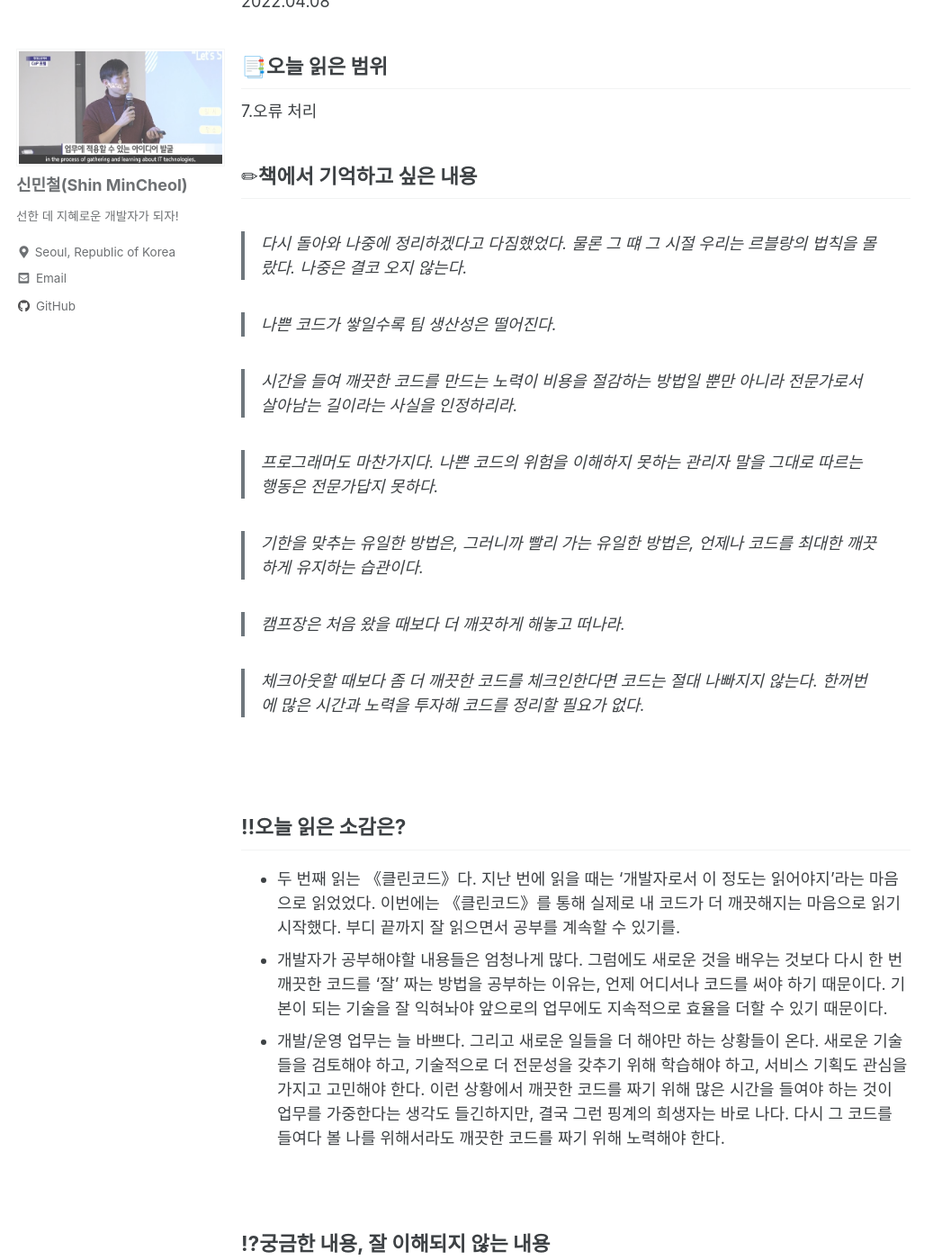
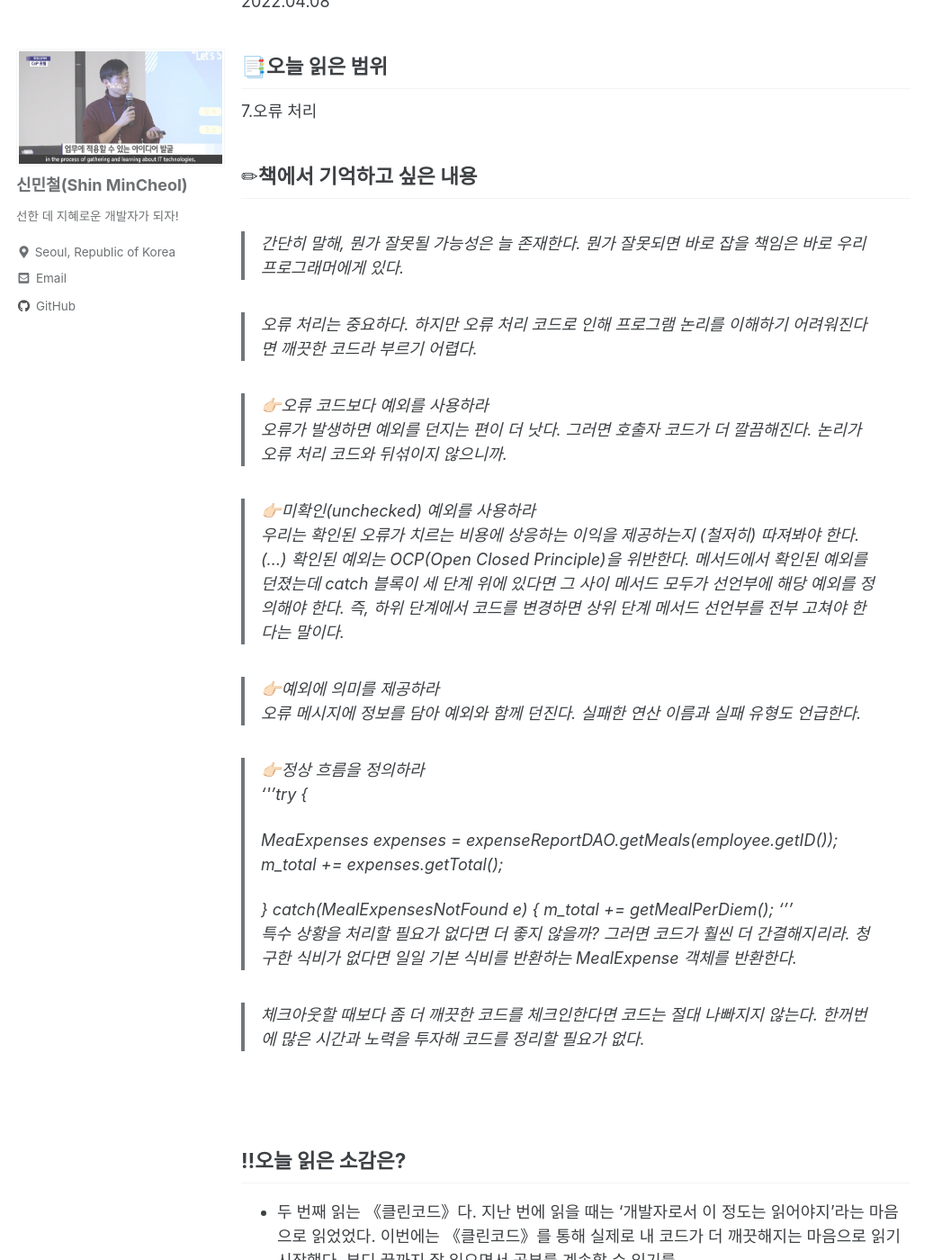
Before and after one commit to alsoj/alsoj.github.io, a Jekyll site: the page built from _posts/til/clean code/2022-04-08-7.오류 처리.md, in a window 1280 px wide and 1400 px high, scrolled down 280 px. Shown: the whole window at 90% size, without its empty margins (0-1057 px from the left). Built offline with Jekyll 4.4.1, drawn with Linux system fonts in a browser that asks for light colours; cached includes are drawn as plain includes; comment, search, counter and statistics services are not loaded; some of the changed text lies outside the part shown.

Commit message:
modify TIL

```diff
--- a/_posts/til/clean code/2022-04-08-7.오류 처리.md
+++ b/_posts/til/clean code/2022-04-08-7.오류 처리.md
@@ -8,17 +8,29 @@
 
 ## ✏책에서 기억하고 싶은 내용
 
-> 다시 돌아와 나중에 정리하겠다고 다짐했었다. 물론 그 떄 그 시절 우리는 르블랑의 법칙을 몰랐다. 나중은 결코 오지 않는다.
+> 간단히 말해, 뭔가 잘못될 가능성은 늘 존재한다. 뭔가 잘못되면 바로 잡을 책임은 바로 우리 프로그래머에게 있다.
 
-> 나쁜 코드가 쌓일수록 팀 생산성은 떨어진다.
+> 오류 처리는 중요하다. 하지만 오류 처리 코드로 인해 프로그램 논리를 이해하기 어려워진다면 깨끗한 코드라 부르기 어렵다.
 
-> 시간을 들여 깨끗한 코드를 만드는 노력이 비용을 절감하는 방법일 뿐만 아니라 전문가로서 살아남는 길이라는 사실을 인정하리라.
+> 👉🏻오류 코드보다 예외를 사용하라
+> 오류가 발생하면 예외를 던지는 편이 더 낫다. 그러면 호출자 코드가 더 깔끔해진다. 논리가 오류 처리 코드와 뒤섞이지 않으니까.
 
-> 프로그래머도 마찬가지다. 나쁜 코드의 위험을 이해하지 못하는 관리자 말을 그대로 따르는 행동은 전문가답지 못하다.
+> 👉🏻미확인(unchecked) 예외를 사용하라
+> 우리는 확인된 오류가 치르는 비용에 상응하는 이익을 제공하는지 (철저히) 따져봐야 한다. (...) 확인된 예외는 OCP(Open Closed Principle)을 위반한다. 메서드에서 확인된 예외를 던졌는데 catch 블록이 세 단계 위에 있다면 그 사이 메서드 모두가 선언부에 해당 예외를 정의해야 한다. 즉, 하위 단계에서 코드를 변경하면 상위 단계 메서드 선언부를 전부 고쳐야 한다는 말이다.
 
-> 기한을 맞추는 유일한 방법은, 그러니까 빨리 가는 유일한 방법은, 언제나 코드를 최대한 깨끗하게 유지하는 습관이다.
+> 👉🏻예외에 의미를 제공하라
+> 오류 메시지에 정보를 담아 예외와 함께 던진다. 실패한 연산 이름과 실패 유형도 언급한다.
 
-> 캠프장은 처음 왔을 때보다 더 깨끗하게 해놓고 떠나라.
+> 👉🏻정상 흐름을 정의하라
+> '''try {
+>
+> MeaExpenses expenses = expenseReportDAO.getMeals(employee.getID());
+> m_total += expenses.getTotal();
+>
+> } catch(MealExpensesNotFound e) {
+> m_total += getMealPerDiem();
+> '''
+> 특수 상황을 처리할 필요가 없다면 더 좋지 않을까? 그러면 코드가 훨씬 더 간결해지리라. 청구한 식비가 없다면 일일 기본 식비를 반환하는 MealExpense 객체를 반환한다.
 
 > 체크아웃할 때보다 좀 더 깨끗한 코드를 체크인한다면 코드는 절대 나빠지지 않는다. 한꺼번에 많은 시간과 노력을 투자해 코드를 정리할 필요가 없다.
 
@@ -34,12 +46,5 @@
 
 ## ⁉궁금한 내용, 잘 이해되지 않는 내용
 
-‘작게 추상화하라’는 원칙을 설명하며, ‘집합에서 항목찾기’ 예시를 들었는데 명확하게 다가오지 않았다. 추상화의 개념에 대해서 명확히 알지 못했기 때문이다. 소프트웨어 개발에서 추상화가 가지는 의미에 대해서 더 찾아보았다.
-
-추상화 : 구체적인 것을 감추고, 보고 싶어하는 전체적인 특성을 드러내는 것. 생각의 단위를 묶어서 그룹으로 만들 수 있으며, 그것이 무엇을 의미하는지를 알 수 있도록 해준다.
-
-예시 `printf()`
-
-- 파일에 대한 출력을 담당하는 의미를 가진다.
-- 구체적인 출력에 관련된 내용을 추상적으로 대표해서 표현한다.
-- `printf()` 함수가 실제로 출력하기 위해서 하는 일은 모르지만, 어떠한 역할을 하는지 알고 사용한다. 그것만으로도 구현하는데 충분한 정보가 되기 때문이다.
+- OCP(Open Closed Principle)이란?
+-
```
